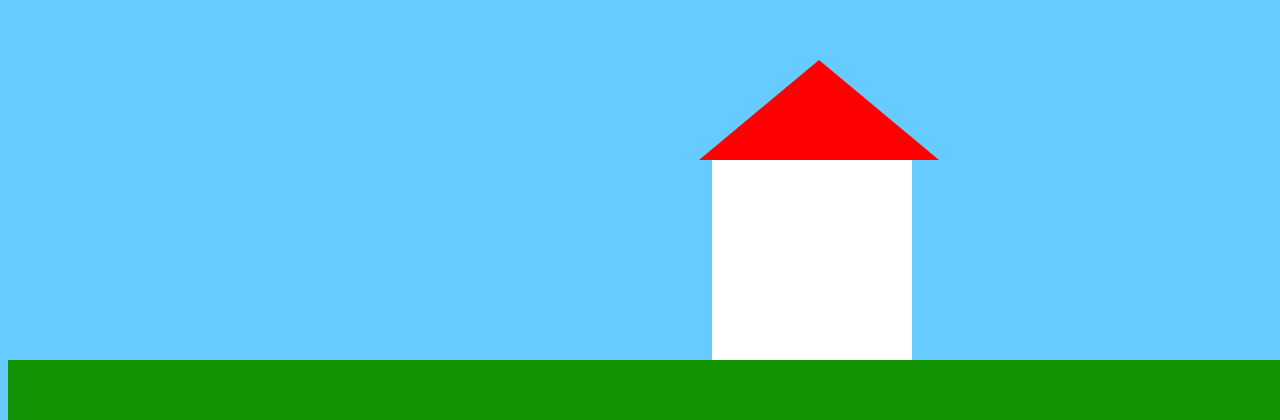
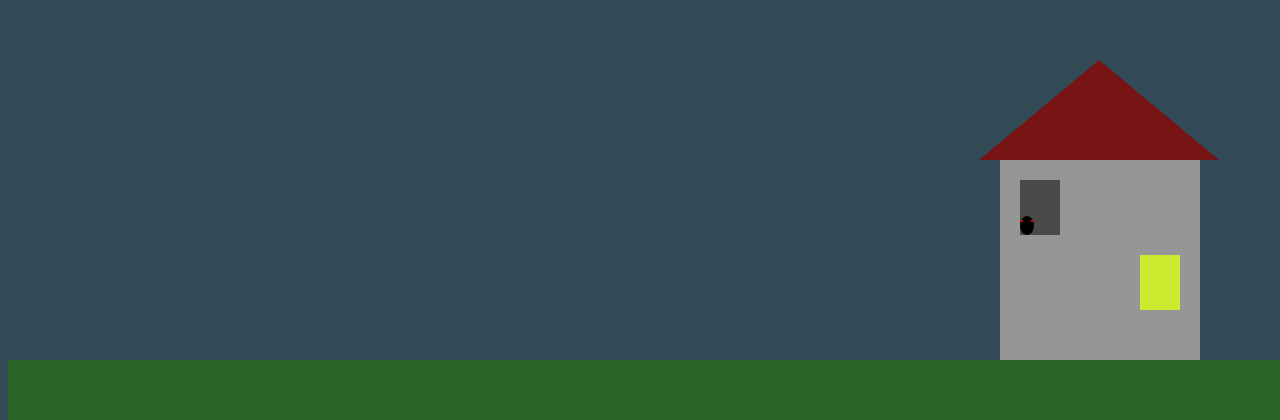
Before and after one commit to philippEder/paintTheWeb, a plain HTML site: page index.html in a window 1280 px wide. Shown: the part 380-800 px from the top of the page. Drawn offline with Linux system fonts and the light colour scheme.

Commit message:
made things scary

```diff
--- /dev/null
+++ b/animations.js
@@ -0,0 +1,8 @@
+var Animator = {
+
+    makeDisappear: function (id) {
+        var elementToRemove = document.getElementById(id);
+        elementToRemove.parentNode.removeChild(elementToRemove);
+    }
+
+}
--- /dev/null
+++ b/clicks.js
@@ -0,0 +1,5 @@
+function onHeadClick() {
+    Animator.makeDisappear("monsterHead");
+    var audio = new Audio('ressources/sounds/scary_lough.mp3');
+    audio.play();
+}
--- a/draw.css
+++ b/draw.css
@@ -1,38 +1,86 @@
 
 body {
-    background:#6cf;
+    background:#324a56;
 }
 
 
 #roof {
-
     position: absolute;
     bottom: 260;
-    margin-left: 54%;
+    left: 979px;
 	width: 0;
 	height: 0;
 	border-left: 120px solid transparent;
     border-right: 120px solid transparent;
-    border-bottom: 100px solid red;
+    border-bottom: 100px solid #771414;
 }
 
 #house {
     position:absolute;
     bottom:60px;
-    margin-left:55%;
-    background:white;
+    left:1000;
+    background:#969696;
     width: 200px;
     height: 200px;
 }
 
+#windowLeft{
+    position:relative;
+    left:10%;
+    top:10%;
+    width: 20%;
+    height: 55px;
+    background:#4c4949;
+}
 
+#windowRight{
+    position:relative;
+    right:10%;
+    float:right;
+    top:20%;
+    width: 20%;
+    height: 55px;
+    background:#ceea2f;
+}
+
+
+#monsterHead{
+
+    width:35%;
+    height:35%;
+    position:absolute;
+    background:black;
+    bottom: 0px;
+    border-radius: 50%;
+}
+
+
+#monsterEyeLeft {
+    width: 10%;
+    height: 10%;
+    position:relative;
+    left:10%;
+    top:20%;
+    border-radius: 30%;
+    background:red;
+}
+
+#monsterEyeRight {
+    width: 10%;
+    height: 10%;
+    position:relative;
+    left:80%;
+    top:10%;
+    border-radius: 30%;
+    background:red;
+}
 
 #ground {
 
    position:absolute;
-   bottom:0;
+   bottom:0px;
    width:100%;
    height:60px;
-   background:#129304;
+   background:#2c6326;
 
 }
--- a/index.html
+++ b/index.html
@@ -1,6 +1,8 @@
 <html>
     <head>
         <link rel="stylesheet" type="text/css" href="draw.css">
+        <script type="text/javascript" src="animations.js"></script>
+        <script type="text/javascript" src="clicks.js"></script>
     </head>
 
 
@@ -11,6 +13,16 @@
         </div>
         <div id="house">
 
+            <div id="windowLeft">
+
+                <div id="monsterHead" onclick="onHeadClick()" >
+                    <div id="monsterEyeLeft"></div>
+                    <div id="monsterEyeRight"></div>
+                </div>
+
+            </div>
+            <div id="windowRight"></div>
+            <div id="door"></div>
 
         </div>
 
```
Also changed, not shown: 1 other file.
